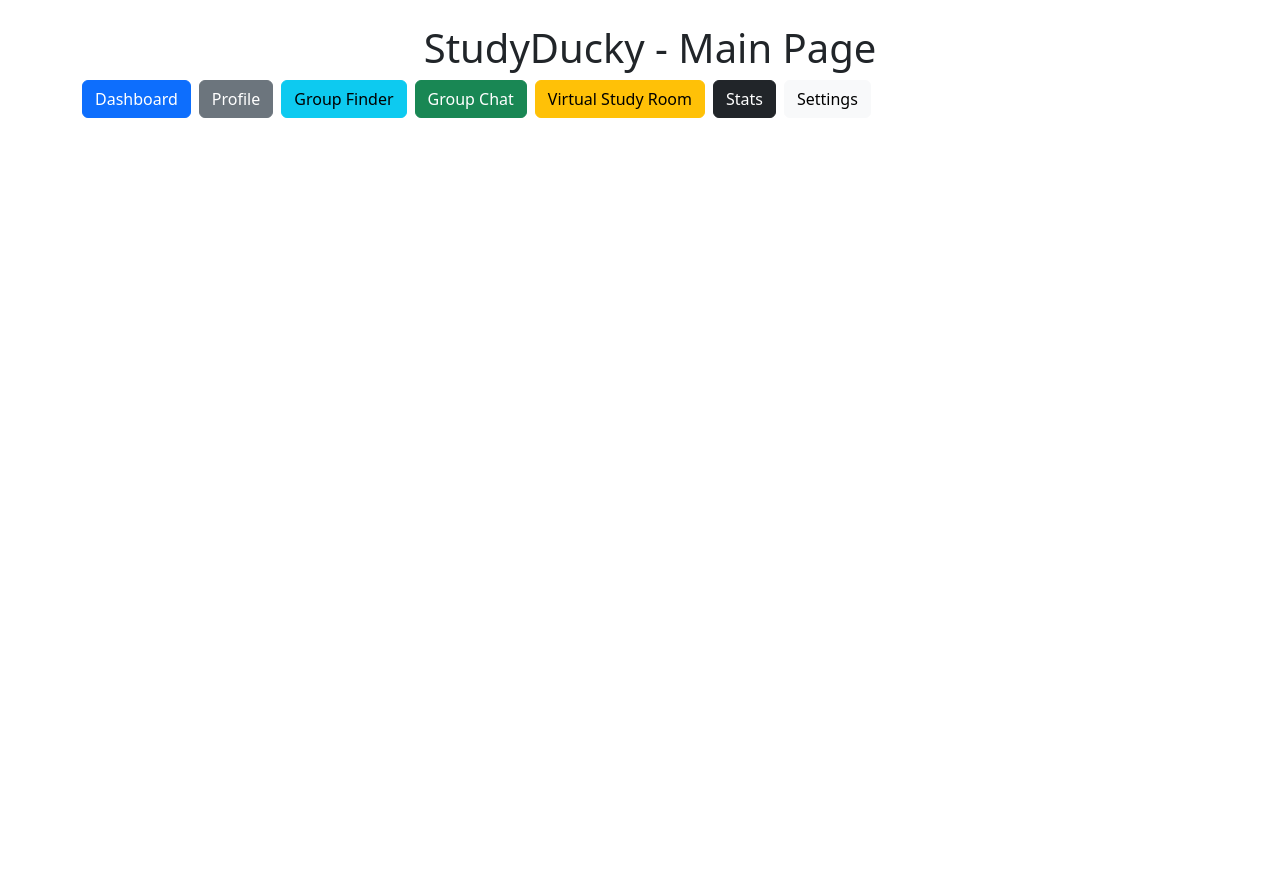
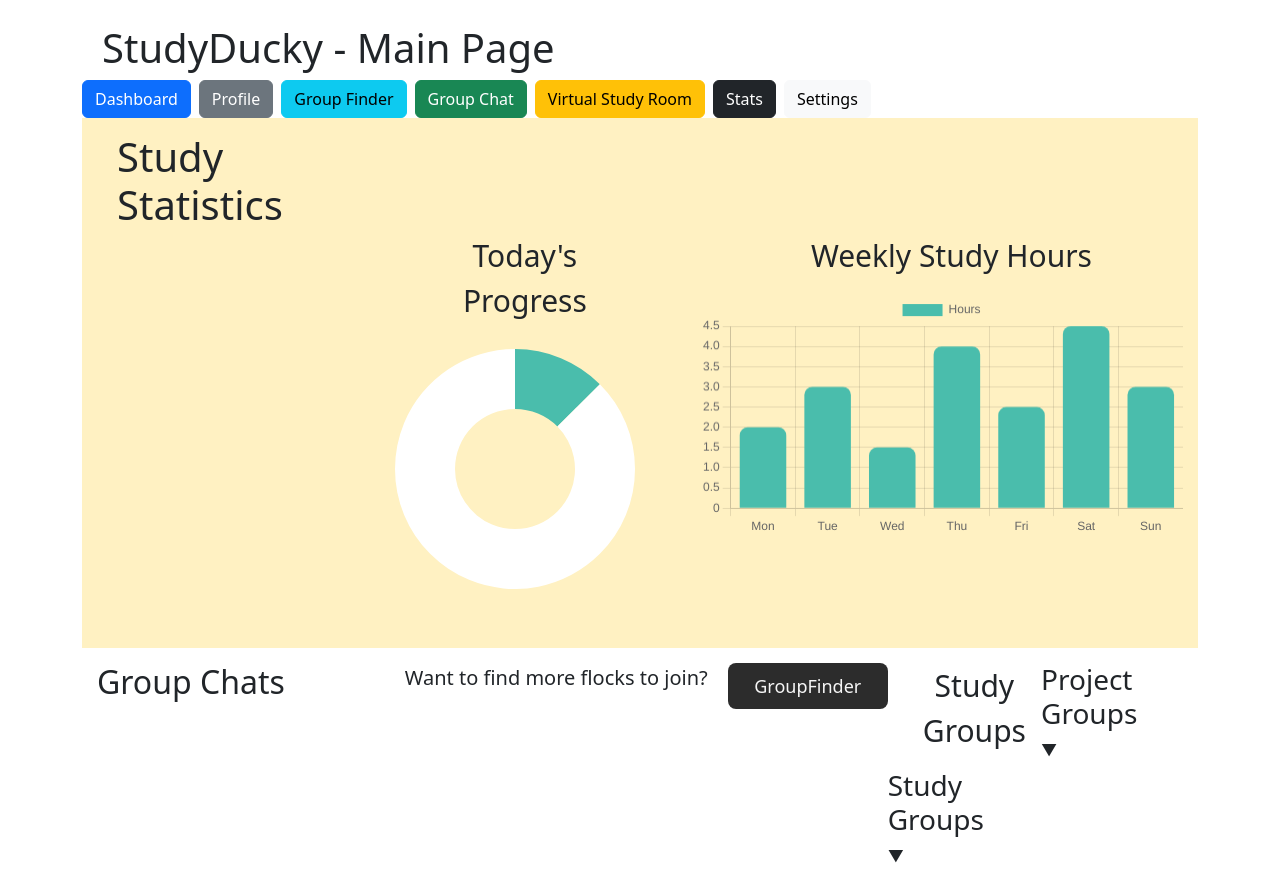
Before and after one commit to zixuantan/Orbital-25, a React (Create React App) app in the folder studyducky/: page /main in a window 1280 px wide. Before the commit the page ends 800 px from the top, so only its background shows below. Built offline with nearby package versions, Linux system fonts and the light colour scheme.

Commit message:
completed stats portion and halfway through chats coding

```diff
--- a/studyducky/src/App.js
+++ b/studyducky/src/App.js
@@ -3,6 +3,7 @@ import { BrowserRouter as Router, Routes, Route, Link } from "react-router-dom";
 import LandingPage from "./pages/LandingPage";
 import Registration from "./pages/Registration.js";
 import LoginPage from "./pages/LoginPage";
+import MainPage from "./pages/MainPage.js";
 import Dashboard from "./pages/Dashboard";
 import Profile from "./pages/Profile";
 import GroupFinder from "./pages/GroupFinder";
@@ -43,6 +44,7 @@ function App() {
 					<Route path="/" element={<LandingPage />} />
 					<Route path="/register" element={<Registration />} />
 					<Route path="/login" element={<LoginPage />} />
+					<Route path="/main" element={<MainPage />} />
 					<Route path="/dashboard" element={<Dashboard />} />
 					<Route path="/profile" element={<Profile />} />
 					<Route path="/groups" element={<GroupFinder />} />
--- a/studyducky/src/pages/MainPage.css
+++ b/studyducky/src/pages/MainPage.css
@@ -3,13 +3,78 @@
 }
 
 h1 {
-    font-size: 30px;
+    font-size: 35px;
     text-align: left;
 }
 
 .stats {
     background-color: #fff1C2;
     width: 100%;
-    height: 33.33%;
+    height: 25%;
+    padding: 15px;
+    display: flex;
+}
+
+p {
+    font-size: 25px;
+    text-align: center;
+    margin: auto;
+}
+
+.daily {
+    width: 250px;
+    height: 250px;
+    margin-top: 100px;
+    margin-right: 60px;
+}
+
+.weekly {
+    width: 500px;
+    height: 400px;
+    margin-top: 100px;
+}
+
+.chats {
+    background-color: #fff;
+    width: 100%;
+    height: 75%;
+    display: flex;
     padding: 15px;
 }
+
+.header {
+    background-color: #fff;
+    justify-content: space-between;
+    display: flex;
+    align-items: center;
+    width: 100%;
+    height: 20%;
+}
+
+h2 {
+    font-size: 30px;
+    text-align: left;
+}
+
+.finder {
+    display: flex;
+    align-items: center;
+    gap: 20px;
+}
+
+#group-finder {
+    font-size: 20px;
+}
+
+.finder-btn {
+    background-color: #2c2c2c;
+    color: #f5f5f5;
+    padding: 10px;
+    width: 160px;
+    height: 46px;
+    border: #2C2C2C;
+    border-radius: 8px;
+    font-size: 18px;
+    margin-left: auto;
+    cursor: pointer;
+}
--- a/studyducky/src/pages/MainPage.js
+++ b/studyducky/src/pages/MainPage.js
@@ -1,18 +1,69 @@
 import React from "react";
 import "./MainPage.css";
+import { Bar } from 'react-chartjs-2';
+import { Doughnut } from 'react-chartjs-2';
+import { ArcElement } from 'chart.js';
+import { Chart as ChartJS, CategoryScale, LinearScale, BarElement, Tooltip, Legend } from 'chart.js';
+import { Link } from 'react-router-dom';
+import Chats from '../components/Chats';
+
+ChartJS.register(CategoryScale, LinearScale, BarElement, Tooltip, Legend, ArcElement);
+
+const week = [2.0, 3.0, 1.5, 4.0, 2.5, 4.5, 3.0];
+const day = 3
 
 function MainPage() {
+    const weeklyData = {
+        labels: ['Mon', 'Tue', 'Wed', 'Thu', 'Fri', 'Sat', 'Sun'],
+        datasets: [{ label: 'Hours', data: week,
+            backgroundColor: '#4abdac', borderRadius: 8}]};
+    const dailyData = {
+        datasets: [{ data: [day, 24 - day],
+            backgroundColor: ['#4abdac', '#fff'], borderWidth: 0 }]};
     return (
         <div className="overall-page">
             <div className="stats">
-
                 <h1>Study Statistics</h1>
 
+                <div className="daily">
+                <p>Today's Progress</p>
+                <Doughnut data={dailyData} />
+
+                </div>
+                <div className="weekly">
+
+                <p>Weekly Study Hours</p>
+                <Bar data={weeklyData} />
+
+                </div>
             </div>
 
             <div className="chats">
+                <div className="header">
 
+                    <h2>Group Chats</h2>
+
+                    <div className="finder">
+
+                        <p id="group-finder">Want to find more flocks to join?</p>
+                        <Link to="/GroupFinder">
+                        <button className="finder-btn">GroupFinder</button>
+                        </Link>
+
+                    </div>
+                </div>
+                <div className="study-groups">
+
+                    <p>Study Groups</p>
+                    <Chats title="Study Groups" groups={['BZA squad', 'Study & chill']} />
+
+                </div>
+                <div className="project-groups">
+                    <Chats title="Project Groups" groups={['Must get A for BT2102']} />
+                </div>
             </div>
         </div>
-    )
+    );
 }
+
+export default MainPage
```
